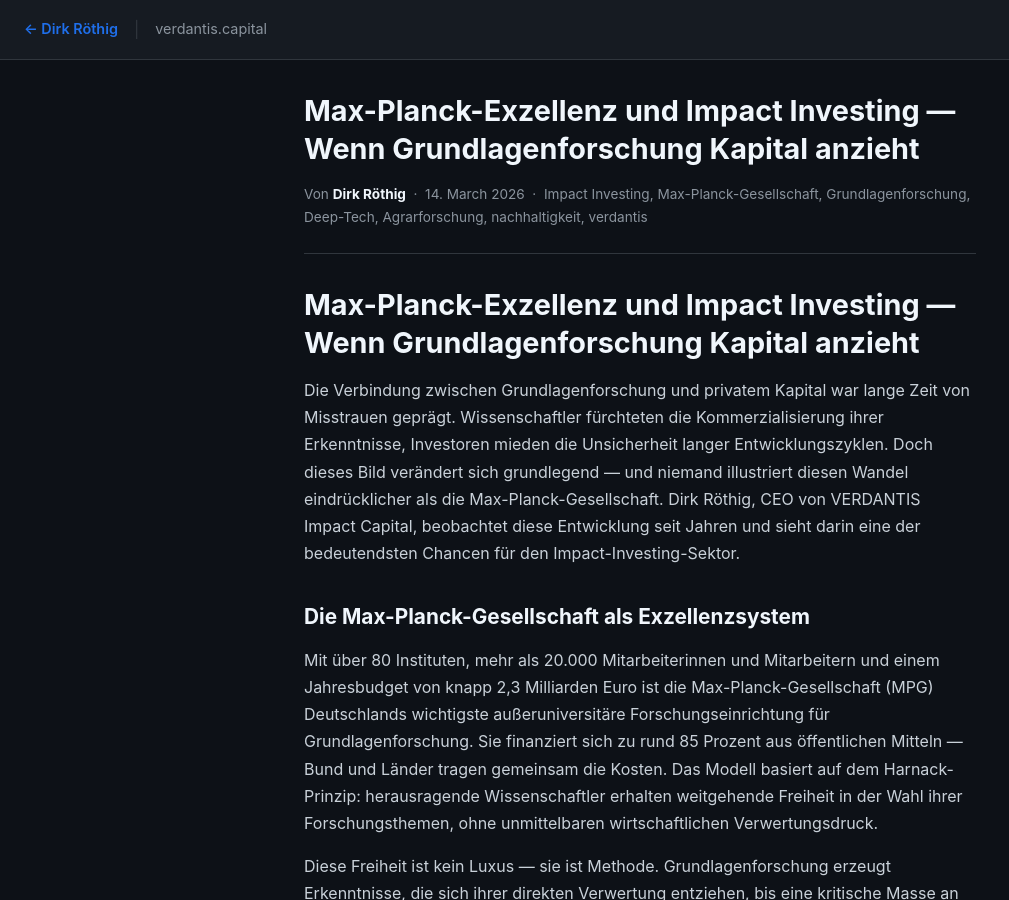
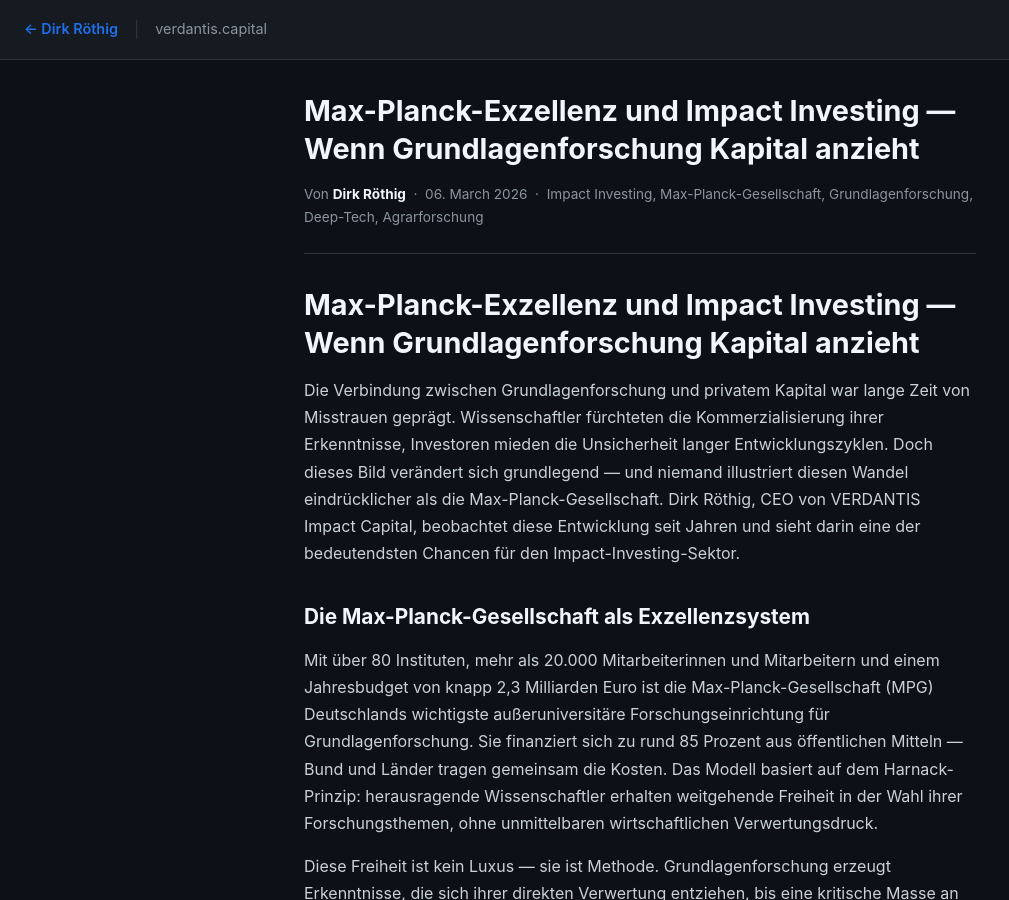
Before and after one commit to GaudianVivere/GaudianVivere.github.io, a Jekyll site: the page built from _posts/2026-03-14-artikel-41-de.md, in a window 1280 px wide and 900 px high. Shown: the whole window, without its empty margins (0-1009 px from the left). Built offline with Jekyll 4.4.1, drawn with Linux system fonts in a browser that asks for light colours; some of the changed text lies outside the part shown.

Commit message:
Update 2026-03-14-artikel-41-de.md

```diff
--- a/_posts/2026-03-14-artikel-41-de.md
+++ b/_posts/2026-03-14-artikel-41-de.md
@@ -1,13 +1,10 @@
 ---
-layout: post
-title: "Max-Planck-Exzellenz und Impact Investing — Wenn Grundlagenforschung Kapital anzieht"
-date: 2026-03-14
-categories: [nachhaltigkeit]
-tags: ["Impact Investing", "Max-Planck-Gesellschaft", "Grundlagenforschung", "Deep-Tech", "Agrarforschung", "nachhaltigkeit", "verdantis"]
-author: "Dirk Röthig, CEO, VERDANTIS Impact Capital"
-lang: de
-published: true
-description: "Wie die Erkenntnisse der Max-Planck-Gesellschaft die Grundlage für Impact-Investitionen in Deep-Tech und Agrarforschung bilden — und warum Dirk Röthig und VERDANTIS Impact Capital diesen Weg konsequent gehen."
+title: Max-Planck-Exzellenz und Impact Investing — Wenn Grundlagenforschung Kapital anzieht
+description: Wie die Erkenntnisse der Max-Planck-Gesellschaft die Grundlage für Impact-Investitionen in Deep-Tech und Agrarforschung bilden — und warum Dirk Röthig und VERDANTIS Impact Capital diesen Weg konsequent gehen.
+tags: [Impact Investing, Max-Planck-Gesellschaft, Grundlagenforschung, Deep-Tech, Agrarforschung]
+series: Impact Investing
+author: Dirk Röthig
+date: 2026-03-06
 ---
 
 # Max-Planck-Exzellenz und Impact Investing — Wenn Grundlagenforschung Kapital anzieht
```
